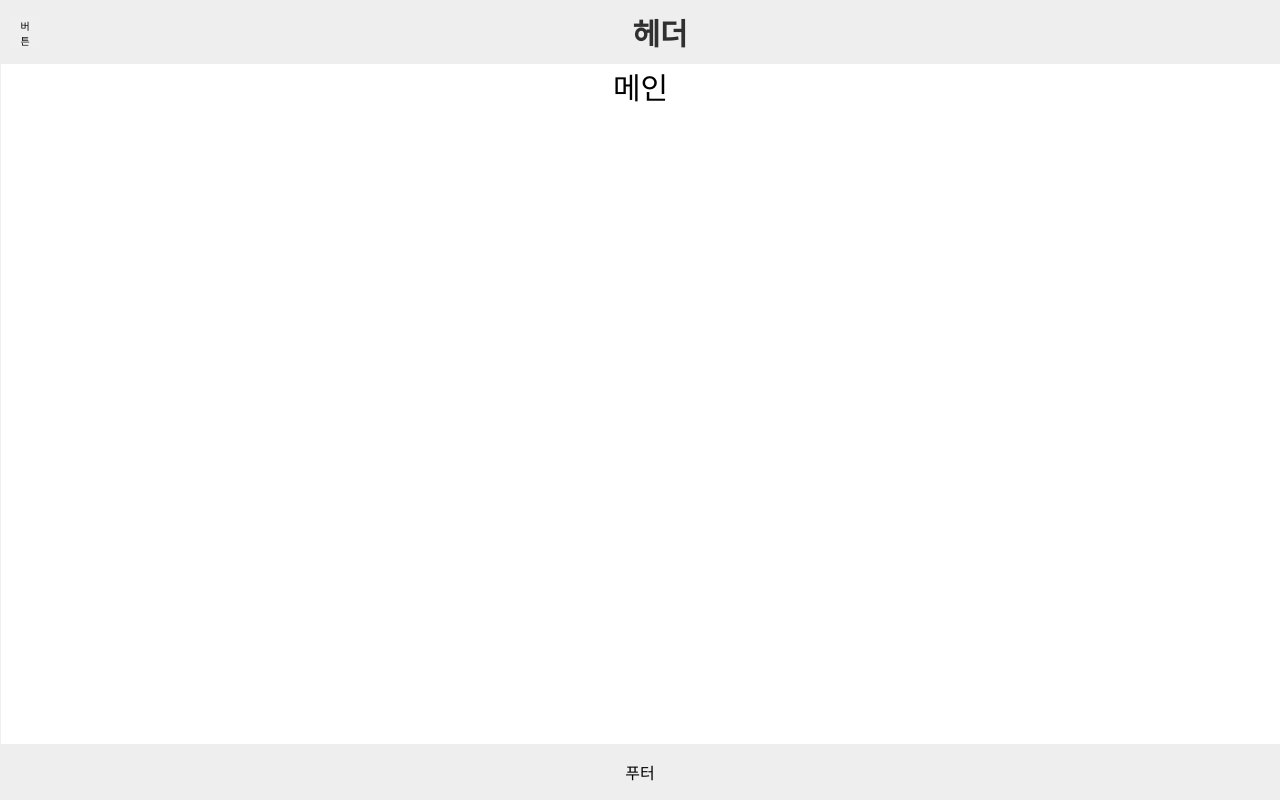
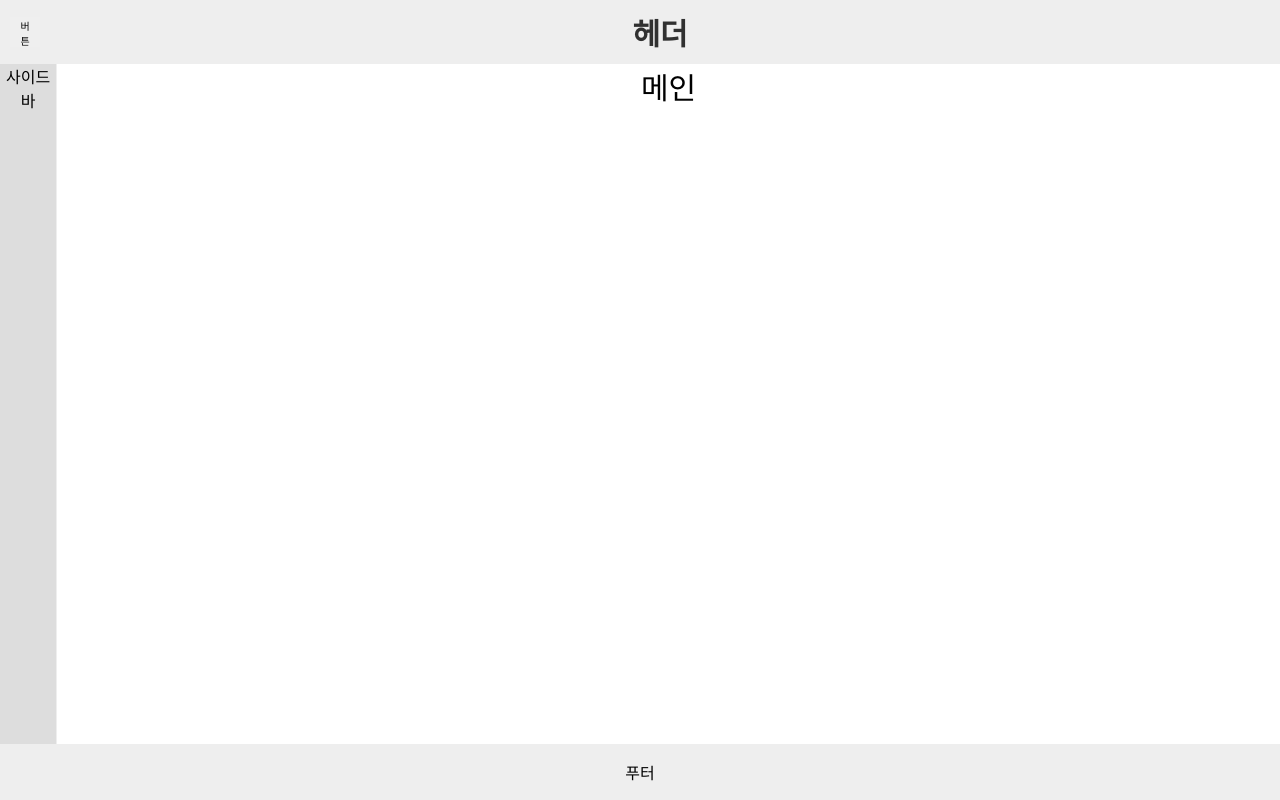
Before and after one commit to eoqna/react-web-frame-ts, a React (Create React App) app: page / in a window 1280 px wide. Built offline with nearby package versions, Linux system fonts and the light colour scheme.

Commit message:
[eoqna] 23-04-29 React Standard Web Frame Commit

```diff
--- a/src/components/common/Sidebar.tsx
+++ b/src/components/common/Sidebar.tsx
@@ -15,7 +15,7 @@ function App({ sidebar, setSidebar, setWidth }: { sidebar: boolean; setSidebar:
 
   return (
     <SideBar id="sidebar" ref={open}>
-
+      사이드바
     </SideBar>
   );
 }
```
